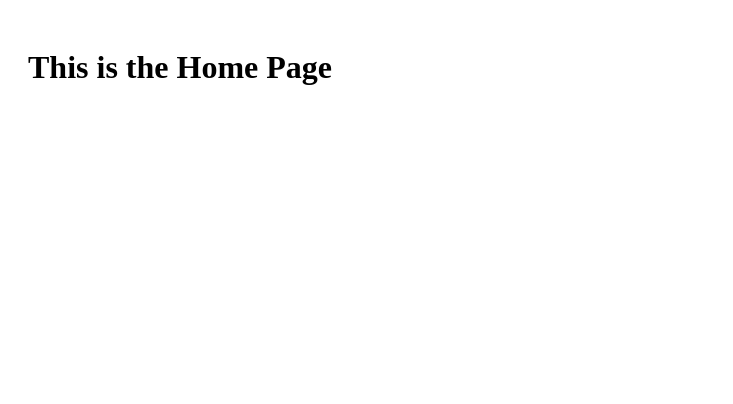
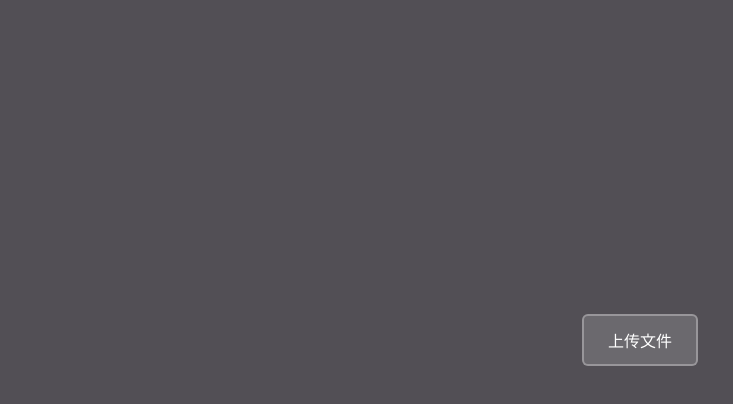
Before and after one commit to gaoqiancheng/Graduation-Project, a Vue app in the folder web-app/: page / in a window 1280 px wide. Shown: the top 404 px of the page, without its empty margins (0-733 px from the left). Built offline with nearby package versions, Linux system fonts and the light colour scheme.

Commit message:
客户端界面初始化

```diff
--- a/web-app/src/assets/styles/global.css
+++ b/web-app/src/assets/styles/global.css
@@ -0,0 +1,13 @@
+html, body {
+  margin: 0;
+  padding: 0;
+  height: 100%;
+  background-color:#524f55; /* 蓝紫色 (SlateBlue) */
+}
+
+#app {
+  font-family: Avenir, Helvetica, Arial, sans-serif;
+  -webkit-font-smoothing: antialiased;
+  -moz-osx-font-smoothing: grayscale;
+  min-height: 100%;
+}
--- a/web-app/src/views/HomePage.vue
+++ b/web-app/src/views/HomePage.vue
@@ -1,17 +1,60 @@
 <template>
   <div class="home">
-      <h1>This is the Home Page</h1>
+    <div class="upload-container">
+      <label for="file-upload" class="upload-button">
+        上传文件
+        <input id="file-upload" type="file" @change="handleFileUpload" />
+      </label>
+    </div>
   </div>
 </template>
 
 <script>
 export default {
-    name: 'HomePage'
+  name: 'HomePage',
+  methods: {
+    handleFileUpload(event) {
+      const file = event.target.files[0];
+      if (file) {
+        console.log('选择了文件:', file.name);
+        // 在这里处理文件上传逻辑
+      }
+    }
+  }
 }
 </script>
 
 <style scoped>
 .home {
   padding: 20px;
+  display: flex;
+  justify-content: center;
+  align-items: center;
+  height: 80vh;
+}
+
+.upload-container {
+  text-align: center;
+}
+
+.upload-button {
+  display: inline-block;
+  padding: 12px 24px;
+  background-color: rgba(255, 255, 255, 0.15);
+  color: #ffffff;
+  border: 2px solid rgba(255, 255, 255, 0.3);
+  border-radius: 6px;
+  font-size: 16px;
+  cursor: pointer;
+  transition: all 0.3s ease;
+}
+
+.upload-button:hover {
+  background-color: rgba(255, 255, 255, 0.25);
+  box-shadow: 0 0 15px rgba(255, 255, 255, 0.2);
+}
+
+input[type="file"] {
+  display: none;
 }
 </style>
```
Lines whose indentation alone changed are shown as unchanged.
